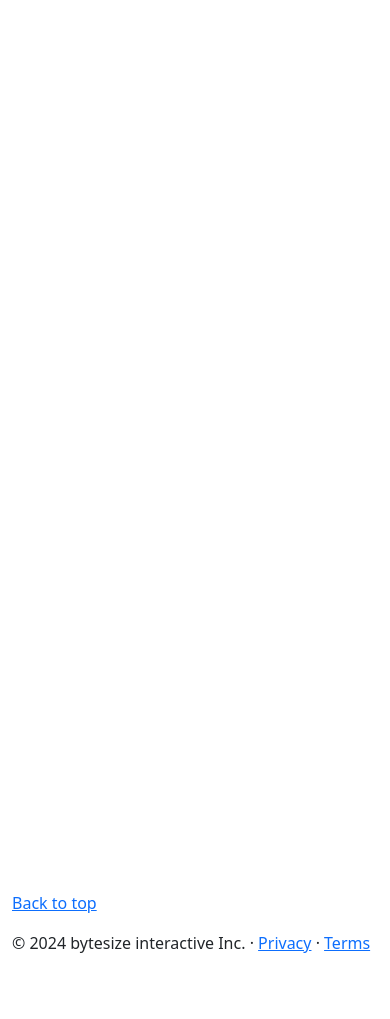
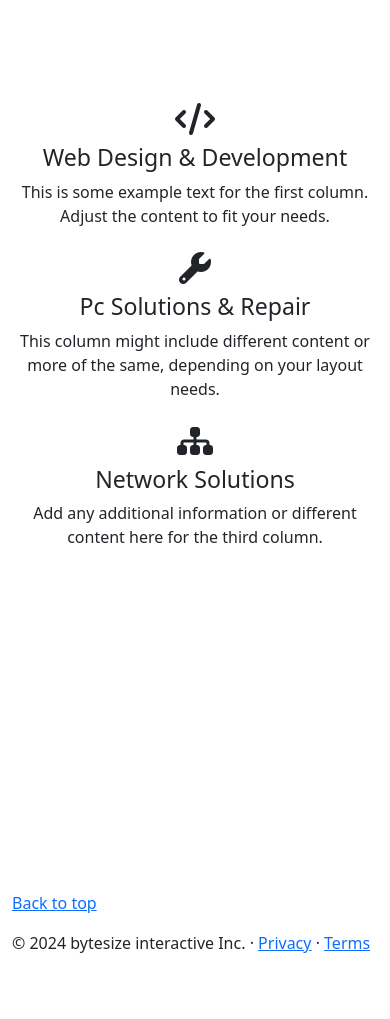
Before and after one commit to jav-sketch/bytesize_interactive_site, a Django app: page / in a window 390 px wide. Shown: the part 901-1920 px from the top of the page. Run offline with Django 5.2, Linux system fonts and the light colour scheme; some libraries are stand-ins or nearby versions.

Commit message:
Added icons

```diff
--- a/templates/base.html
+++ b/templates/base.html
@@ -19,7 +19,9 @@
     {% include "footer.html" %}
     <script src="https://cdn.jsdelivr.net/npm/bootstrap@5.3.3/dist/js/bootstrap.bundle.min.js"
         integrity="sha384-YvpcrYf0tY3lHB60NNkmXc5s9fDVZLESaAA55NDzOxhy9GkcIdslK1eN7N6jIeHz"
-        crossorigin="anonymous"></script>
+        crossorigin="anonymous">
+    </script>
+    <script src="https://kit.fontawesome.com/b8425ecacb.js" crossorigin="anonymous"></script>
 </body>
 
 </html>
--- a/templates/index.html
+++ b/templates/index.html
@@ -7,8 +7,11 @@
     <div class="vh-100 d-flex align-items-center justify-content-center text-center bg-dark text-white"
         style="background-image: url('your-image-url.jpg'); background-size: cover; background-position: center;">
         <main class="px-3 cover-container">
-            <h1>Welcome to bytesize interactive</h1>
-            <p class="lead">Lorem, ipsum dolor sit amet consectetur adipisicing elit. Repellendus, molestiae! Deserunt esse iusto culpa illum omnis, qui ab molestias corporis voluptatem cum magnam. Rerum laudantium aut porro necessitatibus, earum dolorum.</p>
+            <h3 class="text-uppercase display-5">Welcome to </h3>
+            <h1 class="display-1">bytesize interactive</h1>
+            <p class="lead">Lorem, ipsum dolor sit amet consectetur adipisicing elit. Repellendus, molestiae! Deserunt
+                esse iusto culpa illum omnis, qui ab molestias corporis voluptatem cum magnam. Rerum laudantium aut
+                porro necessitatibus, earum dolorum.</p>
             <!-- <a href="#learn-more" class="btn btn-primary btn-lg">Learn More</a> -->
             <a href="" class="button-pill">
                 Learn More
@@ -17,8 +20,30 @@
     </div>
 </div>
 
-<section class="vh-100">
+<section class="vh-100 py-5">
+<div class="container py-5 text-center">
+    <div class="row">
+        <!-- Column 1 -->
+        <div class="col-md-4">
+            <i class="fa-solid fa-code fa-2xl p-4"></i>
+            <h3>Web Design & Development</h2>
+            <p>This is some example text for the first column. Adjust the content to fit your needs.</p>
+        </div>
+        <!-- Column 2 -->
+        <div class="col-md-4">
+            <i class="fa-solid fa-wrench fa-2xl p-4"></i>
+            <h3>Pc Solutions & Repair</h2>
+            <p>This column might include different content or more of the same, depending on your layout needs.</p>
+        </div>
+        <!-- Column 3 -->
+        <div class="col-md-4">
+            <i class="fa-solid fa-sitemap fa-2xl p-4"></i>
+            <h3>Network Solutions</h2>
+            <p>Add any additional information or different content here for the third column.</p>
+        </div>
 
+    </div>
+</div>
 </section>
 
 {% endblock content %}
```
